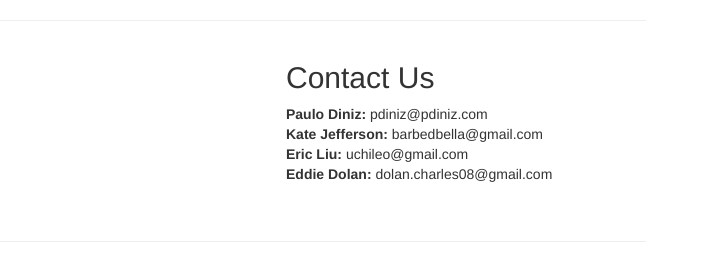
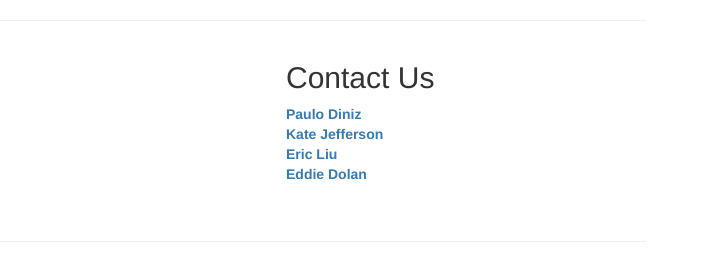
Before and after one commit to meteor-stream/meteor-postgres-landing, a plain HTML site: page index.html in a window 1280 px wide. Shown: the top 259 px of the page, 564-1280 px from the left. Drawn offline with Linux system fonts and the light colour scheme.

Commit message:
Updated contact info to link to github

```diff
--- a/index.html
+++ b/index.html
@@ -46,10 +46,10 @@
             <div class="col-sm-4">
                 <h2>Contact Us</h2>
                 <address>
-                    <span><strong>Paulo Diniz:</strong>  pdiniz@pdiniz.com</span><br>
-                    <span><strong>Kate Jefferson:</strong>  barbedbella@gmail.com</span><br>
-                    <span><strong>Eric Liu:</strong>  uchileo@gmail.com</span><br>
-                    <span><strong>Eddie Dolan:</strong>  dolan.charles08@gmail.com</span><br>
+                    <span><strong><a href="https://github.com/pdiniz13">Paulo Diniz</a></strong></span><br>
+                    <span><strong><a href="https://github.com/barbbella">Kate Jefferson</a></strong> </span><br>
+                    <span><strong><a href="https://github.com/drceric">Eric Liu</a></strong> </span><br>
+                    <span><strong><a href="https://github.com/Eddolan">Eddie Dolan</a></strong> </span><br>
             </div>
         </div>
         <!-- /.row -->
```
Also changed, not shown: 1 other file.
